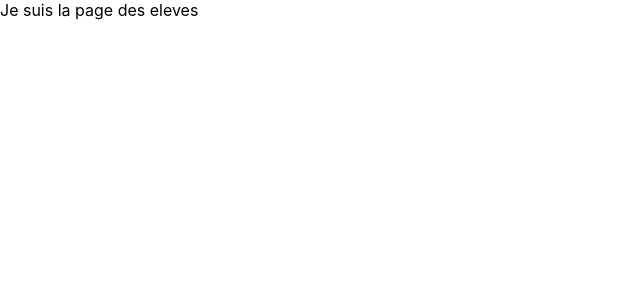
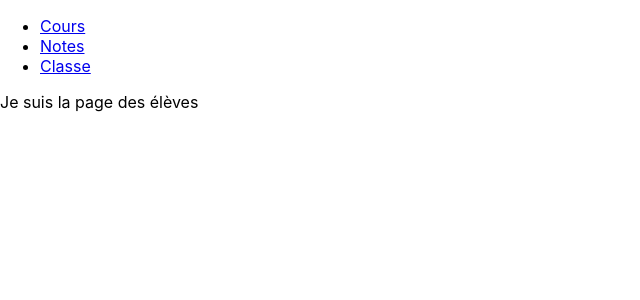
Before and after one commit to MatNgl/myefreireact, a React (Create React App) app: page /eleve in a window 1280 px wide. Shown: the top 300 px of the page, without its empty margins (0-640 px from the left). Built offline with nearby package versions, Linux system fonts and the light colour scheme.

Commit message:
Création navbar Eleves

```diff
--- a/src/index.js
+++ b/src/index.js
@@ -9,11 +9,13 @@ import {
 } from "react-router-dom";
 import NavbarProf from './navbar/NavbarProf';
 import Navbar from './navbar/Navbar';
+import NavbarEleve from './navbar/NavbarEleve';
+
 
 const router = createBrowserRouter([
   {
     path: "/",
-    element:(
+    element: (
       <div>
         <h1>Sur quel portrail voulez-vous rentrer </h1>
         <Navbar />
@@ -31,7 +33,12 @@ const router = createBrowserRouter([
   },
   {
     path: "/eleve",
-    element: <div>Je suis la page des eleves</div>,
+    element: (
+      <div>
+        <NavbarEleve />
+        <div>Je suis la page des élèves</div>
+      </div>
+    )
   },
 ]);
 
--- /dev/null
+++ b/src/navbar/NavbarEleve.jsx
@@ -0,0 +1,16 @@
+import React from 'react';
+
+const NavbarEleve = () => {
+  return (
+
+    <nav>
+      <ul>
+        <li><a href="/prof/Cours">Cours</a></li>
+        <li><a href="/prof/Notes">Notes</a></li>
+        <li><a href="/prof/Notes">Classe</a></li>
+      </ul>
+    </nav>
+  );
+};
+
+export default NavbarEleve;
--- a/src/navbar/NavbarProf.js
+++ b/src/navbar/NavbarProf.js
@@ -2,6 +2,7 @@ import React from 'react';
 
 const NavbarProf = () => {
   return (
+
     <nav>
       <ul>
         <li><a href="/prof/Cours">Cours</a></li>
```
